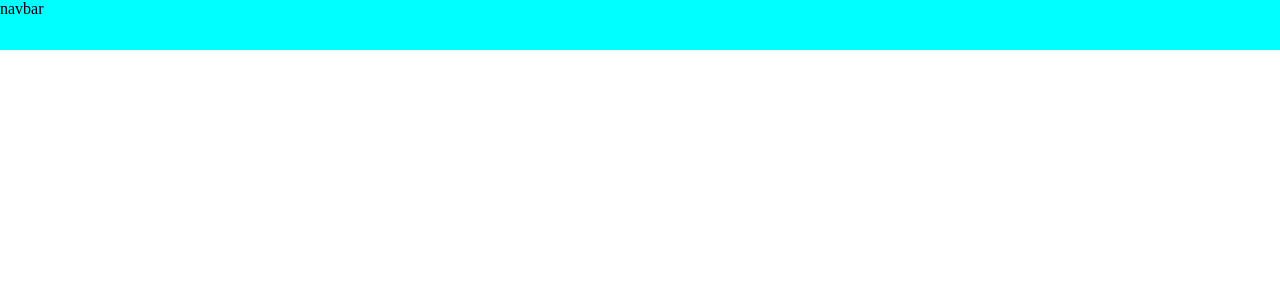
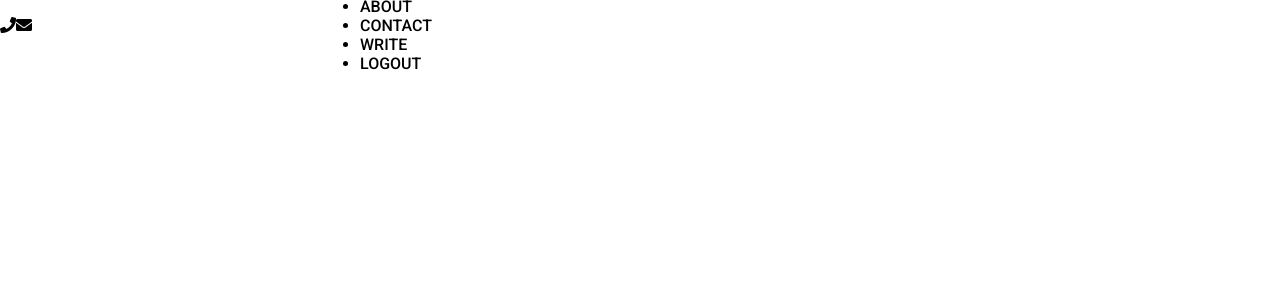
Before and after one commit to Gtzquierdo/Blog, a React (Create React App) app: page / in a window 1280 px wide. Shown: the top 300 px of the page. Built offline with nearby package versions, Linux system fonts and the light colour scheme.

Commit message:
navbar items

```diff
--- a/public/index.html
+++ b/public/index.html
@@ -9,7 +9,8 @@
       content="Web site created using create-react-app"
     />
     <link rel="preconnect" href="https://fonts.gstatic.com">
-    <link href="https://fonts.googleapis.com/css2?family=Roboto:ital,wght@1,300&display=swap" rel="stylesheet">
+    <link href="https://fonts.googleapis.com/css2?family=Roboto:wght@500&display=swap" rel="stylesheet">
+    <link rel="stylesheet" href="https://cdnjs.cloudflare.com/ajax/libs/font-awesome/5.15.3/css/all.min.css" integrity="sha512-iBBXm8fW90+nuLcSKlbmrPcLa0OT92xO1BIsZ+ywDWZCvqsWgccV3gFoRBv0z+8dLJgyAHIhR35VZc2oM/gI1w==" crossorigin="anonymous" referrerpolicy="no-referrer" />
     <style>
     *{
       margin: 0;
--- a/src/Components/NavBar/NavBar.jsx
+++ b/src/Components/NavBar/NavBar.jsx
@@ -2,9 +2,24 @@ import './navbar.css';
 
 const NavBar = () => {
     return (
-        <div className = "navbar">
-            navbar
-        </div>
+        <>
+            <div className="navbar">
+                <div className="navLeft">
+                    <i class="fas fa-phone"></i>
+                    <i class="fas fa-envelope"></i>
+                </div>
+                <div className="navCenter">
+                    <ul className="navList">
+                        <li className="navListItem">HOME</li>
+                        <li className="navListItem">ABOUT</li>
+                        <li className="navListItem">CONTACT</li>
+                        <li className="navListItem">WRITE</li>
+                        <li className="navListItem">LOGOUT</li>
+                    </ul>
+                </div>
+                <div className="navRight"></div>
+            </div>
+        </>
     );
 }
 
--- a/src/Components/NavBar/navbar.css
+++ b/src/Components/NavBar/navbar.css
@@ -1,6 +1,20 @@
 .navbar{
     width: 100%;
-    background-color: aqua;
+    background-color: white;
     height: 50px;
     position: sticky;
+    top: 0;
+    /* Want to put items later */
+    display: flex;
+    align-items: center;
+    font-family: 'Roboto', sans-serif;
 }
+
+.navLeft, .navRight{
+    flex: 3;
+
+}
+
+.navCenter{
+    flex: 6;
+}
```
